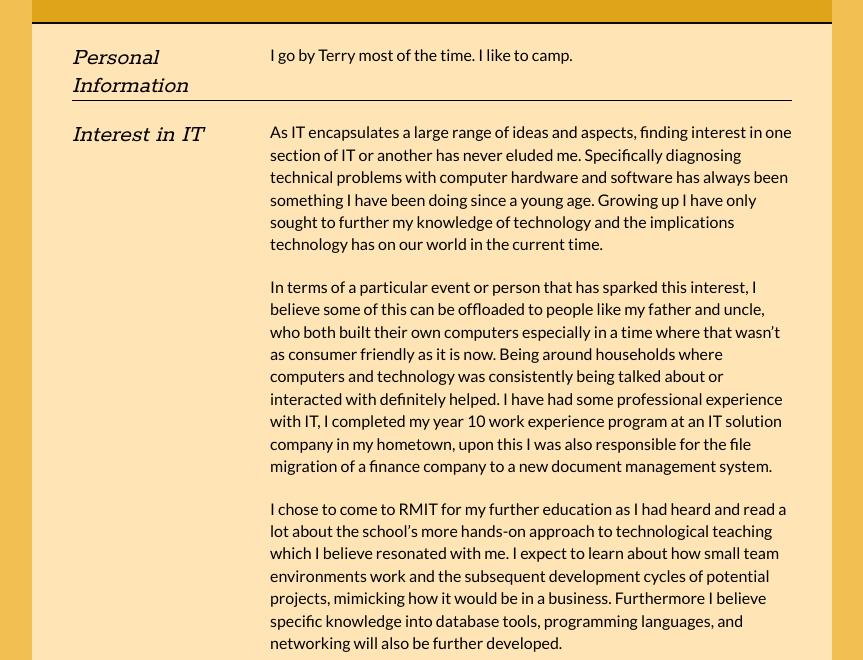
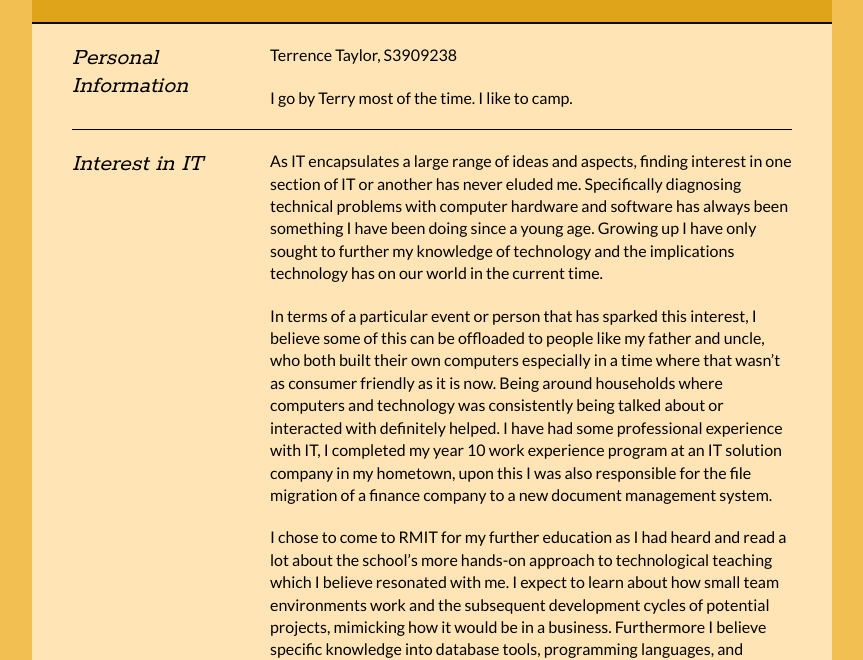
Before and after one commit to terrytaylor00/IIT-A1-Profile, a plain HTML site: page index.html in a window 1280 px wide. Shown: the part 167-827 px from the top of the page, without its empty margins (208-1071 px from the left). Drawn offline with Linux system fonts and the light colour scheme.

Commit message:
Extended personal information

```diff
--- a/index.html
+++ b/index.html
@@ -42,6 +42,7 @@
 				</div>
 
 				<div class="sectionContent">
+					<p>Terrence Taylor, S3909238</p>
 					<p>I go by Terry most of the time. I like to camp.</p>
 				</div>
 			</article>
```
